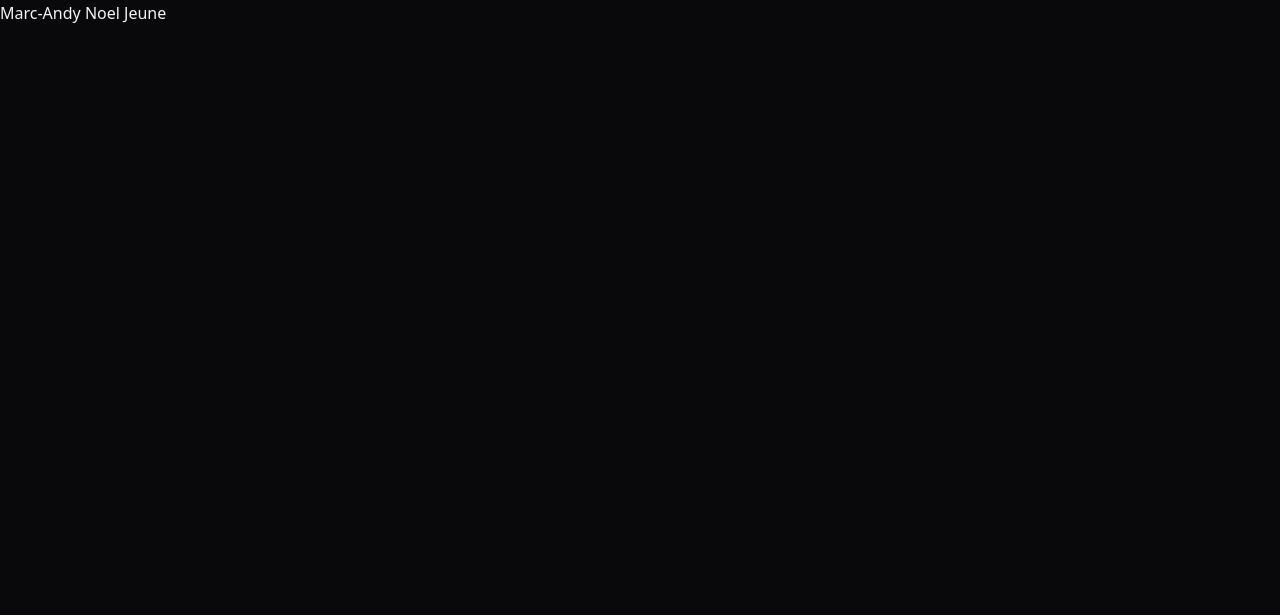
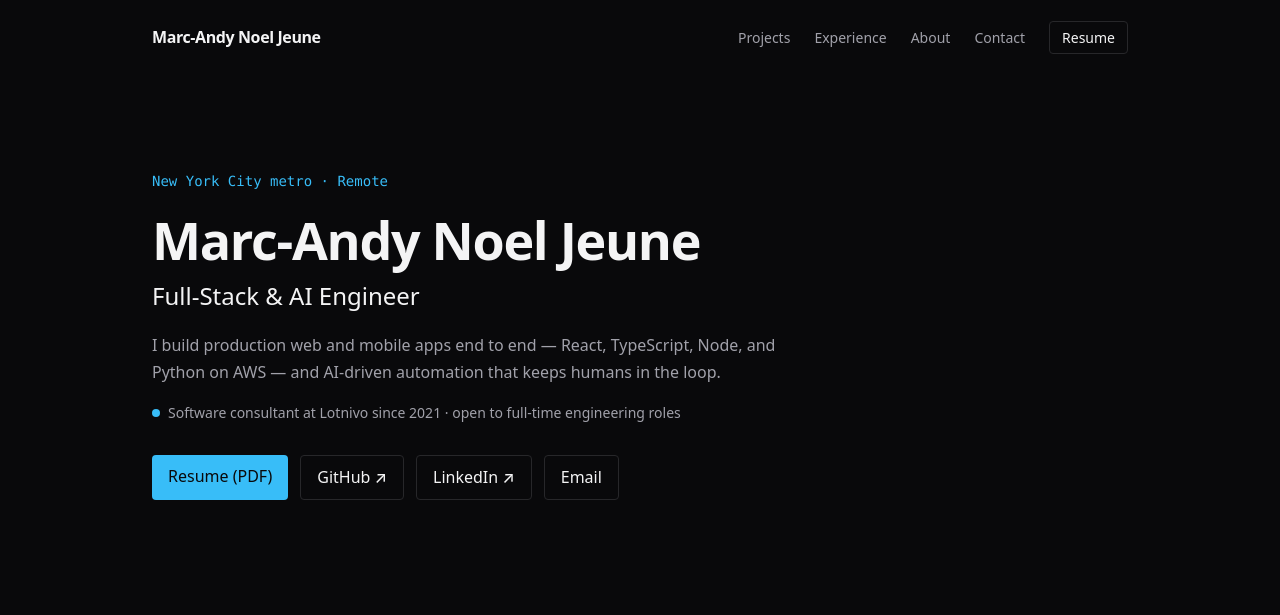
Before and after one commit to Marcandy/marcandy.github.io, an Astro site: page / in a window 1280 px wide. Built offline with nearby package versions, Linux system fonts and the light colour scheme; Astro itself is replaced by a stand-in of ours.

Commit message:
Add header and hero with recruiter-facing contact links
Name, role, one-line value prop, availability status, and the four
above-the-fold CTAs (Resume PDF, GitHub, LinkedIn, Email). Renames the
base color token to canvas to avoid Tailwind's text-base utility clash.

```diff
--- /dev/null
+++ b/src/components/Header.astro
@@ -0,0 +1,39 @@
+---
+import { site } from '../data/site';
+---
+
+<header class="mx-auto flex max-w-5xl flex-wrap items-center justify-between gap-x-6 gap-y-3 px-6 py-6">
+  <a
+    href="/"
+    class="font-semibold tracking-tight transition-colors hover:text-accent"
+    >{site.name}</a
+  >
+  <nav aria-label="Primary">
+    <ul class="flex flex-wrap items-center gap-x-6 gap-y-2 text-sm">
+      <li>
+        <a class="text-muted transition-colors hover:text-ink" href="/#projects">Projects</a>
+      </li>
+      <li>
+        <a class="text-muted transition-colors hover:text-ink" href="/#experience">Experience</a>
+      </li>
+      <li>
+        <a class="text-muted transition-colors hover:text-ink" href="/#about">About</a>
+      </li>
+      <li>
+        <a class="text-muted transition-colors hover:text-ink" href="/#contact">Contact</a>
+      </li>
+      {
+        site.resume.available && (
+          <li>
+            <a
+              class="rounded border border-line px-3 py-1.5 transition-colors hover:border-accent hover:text-accent"
+              href={site.resume.path}
+            >
+              Resume
+            </a>
+          </li>
+        )
+      }
+    </ul>
+  </nav>
+</header>
--- /dev/null
+++ b/src/components/Hero.astro
@@ -0,0 +1,47 @@
+---
+import { site } from '../data/site';
+---
+
+<section class="mx-auto max-w-5xl px-6 pt-14 pb-20 md:pt-24 md:pb-28">
+  <p class="font-mono text-sm text-accent">{site.location}</p>
+  <h1
+    class="mt-4 text-[clamp(2.25rem,5vw,3.25rem)] leading-tight font-bold tracking-tight"
+  >
+    {site.name}
+  </h1>
+  <p class="mt-2 text-xl font-medium md:text-2xl">{site.role}</p>
+  <p class="mt-5 max-w-2xl text-muted">{site.headline}</p>
+  <p class="mt-4 flex max-w-2xl items-baseline gap-2 text-sm text-muted">
+    <span
+      class="inline-block size-2 shrink-0 translate-y-[-1px] rounded-full bg-accent"
+      aria-hidden="true"></span>
+    {site.status}
+  </p>
+  <div class="mt-8 flex flex-wrap gap-3">
+    {
+      site.resume.available && (
+        <a
+          href={site.resume.path}
+          class="rounded bg-accent px-4 py-2 font-medium text-canvas transition-colors hover:bg-accent-soft"
+        >
+          {site.resume.label}
+        </a>
+      )
+    }
+    <a
+      href={site.github}
+      class="rounded border border-line px-4 py-2 font-medium transition-colors hover:border-accent hover:text-accent"
+      >GitHub ↗</a
+    >
+    <a
+      href={site.linkedin}
+      class="rounded border border-line px-4 py-2 font-medium transition-colors hover:border-accent hover:text-accent"
+      >LinkedIn ↗</a
+    >
+    <a
+      href={`mailto:${site.email}`}
+      class="rounded border border-line px-4 py-2 font-medium transition-colors hover:border-accent hover:text-accent"
+      >Email</a
+    >
+  </div>
+</section>
--- /dev/null
+++ b/src/components/Section.astro
@@ -0,0 +1,15 @@
+---
+interface Props {
+  id: string;
+  title: string;
+}
+
+const { id, title } = Astro.props;
+---
+
+<section id={id} class="mx-auto max-w-5xl scroll-mt-20 px-6 py-14 md:py-20">
+  <h2 class="text-2xl font-bold tracking-tight md:text-3xl">{title}</h2>
+  <div class="mt-8">
+    <slot />
+  </div>
+</section>
--- a/src/layouts/Base.astro
+++ b/src/layouts/Base.astro
@@ -38,10 +38,10 @@ const ogImage = new URL('/og.png', Astro.site);
     <meta name="twitter:description" content={description} />
     <meta name="twitter:image" content={ogImage} />
   </head>
-  <body class="bg-base text-ink antialiased">
+  <body class="bg-canvas text-ink antialiased">
     <a
       href="#main"
-      class="sr-only focus:not-sr-only focus:fixed focus:top-3 focus:left-3 focus:z-50 focus:rounded focus:bg-accent focus:px-4 focus:py-2 focus:font-medium focus:text-base"
+      class="sr-only focus:not-sr-only focus:fixed focus:top-3 focus:left-3 focus:z-50 focus:rounded focus:bg-accent focus:px-4 focus:py-2 focus:font-medium focus:text-canvas"
     >
       Skip to content
     </a>
--- a/src/pages/index.astro
+++ b/src/pages/index.astro
@@ -1,12 +1,13 @@
 ---
 import Base from '../layouts/Base.astro';
+import Header from '../components/Header.astro';
+import Hero from '../components/Hero.astro';
+import { site } from '../data/site';
 ---
 
-<Base
-  title="Marc-Andy Noel Jeune — Full-Stack & AI Engineer"
-  description="Full-stack software engineer with 10 years shipping production web and mobile apps — React, TypeScript, Node, Python, AWS — now building AI-driven automation."
->
+<Base title={`${site.name} — ${site.role}`} description={site.description}>
+  <Header />
   <main id="main">
-    <h1>Marc-Andy Noel Jeune</h1>
+    <Hero />
   </main>
 </Base>
--- a/src/styles/global.css
+++ b/src/styles/global.css
@@ -2,11 +2,12 @@
 
 /*
  * Design tokens — dark minimal.
- * Contrast on --color-base: ink ~17:1, muted ~7.9:1, accent ~9:1 (all WCAG AA;
+ * Contrast on --color-canvas: ink ~17:1, muted ~7.9:1, accent ~9:1 (all WCAG AA;
  * ink and muted clear AAA). Never render text lighter than --color-muted.
+ * Named "canvas", not "base": text-base is a Tailwind font-size utility.
  */
 @theme {
-  --color-base: #09090b;
+  --color-canvas: #09090b;
   --color-surface: #18181b;
   --color-line: #27272a;
   --color-ink: #f4f4f5;
@@ -25,7 +26,7 @@
 }
 
 html {
-  background-color: var(--color-base);
+  background-color: var(--color-canvas);
   color: var(--color-ink);
   font-family: var(--font-sans);
   line-height: 1.7;
@@ -40,7 +41,7 @@ html {
 
 ::selection {
   background-color: var(--color-accent);
-  color: var(--color-base);
+  color: var(--color-canvas);
 }
 
 :focus-visible {
```
